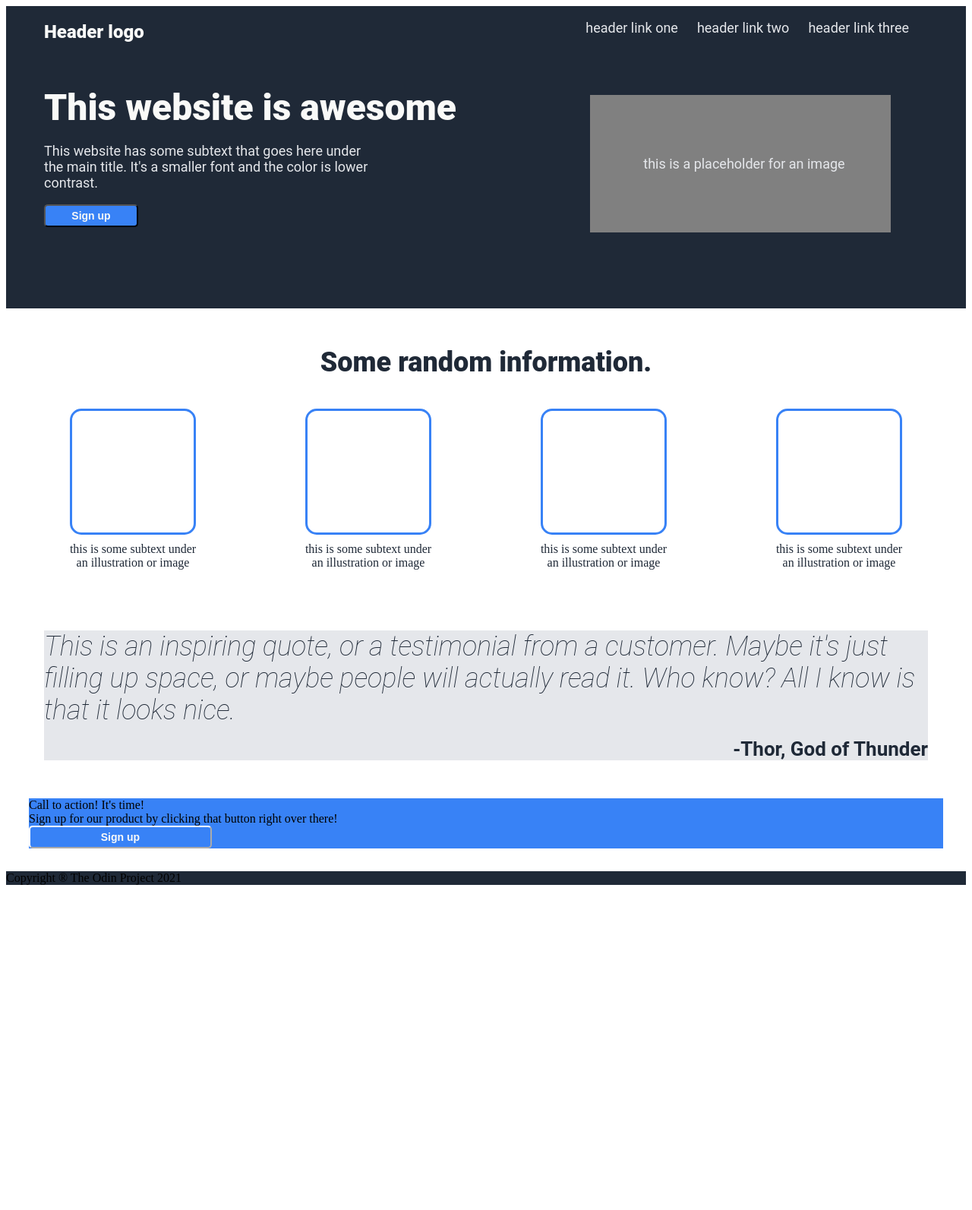
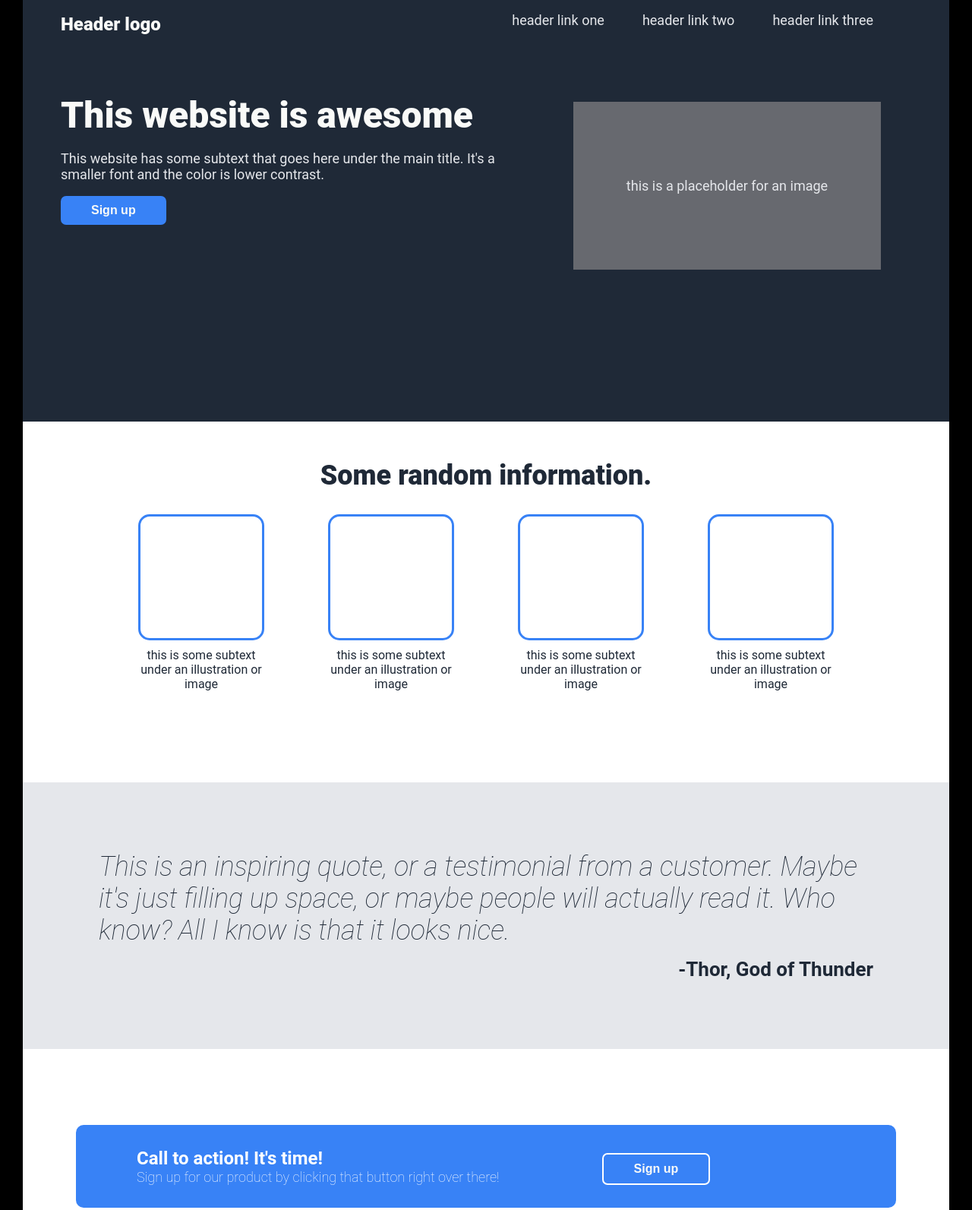
Before and after one commit to l0goff/landing_page, a plain HTML site: page index.html in a window 1280 px wide. Shown: the top 1593 px of the page at 76% size. Before the commit the page ends 1173 px from the top, so only its background shows below. Drawn offline with Linux system fonts and the light colour scheme.

Commit message:
very rough version of the landing page with lots of repetitions, issues and badly in need of a cleanup

```diff
--- a/index.html
+++ b/index.html
@@ -18,14 +18,14 @@
     </div>
 
     <div class="hero">
-        <div class="herotxt">
+        <div class="heroleft">
             <p class="heromaintxt">This website is awesome</p>
             <p class="heroscnd">This website has some subtext that goes here under the main title. It's a smaller font and the color is lower contrast.
             </p>
             <button class="signupbtn">Sign up</button>
         </div>
-        <div class="heroscnd">
-            <p class="boxtest">
+        <div class="heroright">
+            <p class="placeholder">
                 this is a placeholder for an image
             </p>
         </div>
@@ -59,11 +59,17 @@
         </span>
         <span class="quotesourcetxt">-Thor, God of Thunder</span>
     </div>
-    <div class="action">
-        <!-- another box, bigger this time -->
-        <span class="call">Call to action! It's time!</span>
-        <span class="subtext">Sign up for our product by clicking that button right over there!</span>
-        <button class="signupbtnwhite">Sign up</button>
+    <div class="callcontainer">
+        <div class="action">
+            <div class="calltext">
+                <!-- another box, bigger this time -->
+                <span class="call">Call to action! It's time!</span>
+                <span class="subtext">Sign up for our product by clicking that button right over there!</span>
+            </div>
+            <div class="callbutton">
+                <button class="signupbtnwhite">Sign up</button>
+            </div>
+        </div>
     </div>
 
     <div class="footer">
--- a/styles.css
+++ b/styles.css
@@ -7,90 +7,36 @@ from the image, i.e. fonts, and colors
    *border: 1px solid orange;
 }
 
-/* logofont (header) */
-.logotxt {
-    margin-left: 50px;
+/* general specs */
+
+body {
     font-family: Roboto, sans-serif;
-    color: #F9FAF8;
-    font-size: 24px;
-    font-weight: 900;
-    margin-top: 10px;
+    background-color: black;
+    display: flex;
+    flex-direction: column;
+    max-width: 1440px;
+    margin-left: 30px;
+    margin-right: 30px;
+    max-width: fit-content;
+    min-width: 480px;
 }
 
-/* font for hero-text */
-.heromaintxt {
-    margin-left: 50px
-    width: 70%;
-    font-family: Roboto, sans-serif;
-    color: #F9FAF8;
-    font-size: 48px;
-    font-weight: 900;
-    justify-content: flex-start;
-    margin-bottom: 0px;
-}
-
-.boxtest {
-    display: flex;
-    background-color: gray;
-    padding-top: 80px;
-    padding-bottom: 80px;
-    padding-left: 70px;
-    padding-right: 60px;
-    margin-right: 0px;
-    margin-top: 60px;
-    margin-bottom: 100px;
-
-}
-
-/* font for the information header (random info) */
-.infoheadertxt {
-    font-family: Roboto, sans-serif;
-    font-size: 36px;
-    font-weight: 900;
-    color: #1F2937;
-}
-
-/* font for the quote */
-.quotetxt {
-    font-family: Roboto, san-serif;
-    font-size: 36px;
-    font-weight: 200;
-    font-style: italic;
-    color: #1F2937;
-}
-
-/* font for the quote source (not given in template) */
-.quotesourcetxt {
-    font-family: Roboto, san-serif;
-    font-size: 26px;
-    font-weight: 700;
-    color: #1F2937;
-    text-align: right;
-    margin-top: 15px;
-}
-
-.bluebutton {
-    color: #3882F6;
-}
-
-
-/* now for the flex-box sections */
-
-body {
-    *display: flex;
-    *flex-direction: column;
-}
+/* header */
 
 .header {
     display: flex;
     background-color: #1F2937;
     justify-content: space-between;
     align-items: center;
+    margin: 0px;
+    margin-top: -10px;
+    padding-bottom: 20px;
 }
+
+/* links upper right */
 
 ul {
     display: flex;
-    font-family: Roboto, sans-serif;
     color: #E5E7EB;
     font-size: 18px;
     list-style: none;
@@ -99,62 +45,99 @@ ul {
 }
 
 li {
-    margin-right: 25px;
+    margin-right: 50px;
 }
 
 
+/* hero part */
+
 .hero {
-    display: inline-flex;
+    margin: 0px;
+    display: flex;
     background-color: #1F2937;
-    justify-content: space-between;
-
+    padding-bottom: 60px;
 }
 
-.herotxt {
+.heroleft {
+    width: 100%;
     margin-left: 50px;
-    display: flex;
-    flex-direction: column;
     justify-content: flex-start;
 }
 
-/* font for header links and secondary hero-text */
 .heroscnd {
-    display: flex;
-    width: 70%;
-    align-items: center;
-    justify-content: space-around;
-    font-family: Roboto, sans-serif;
     color: #E5E7EB;
     font-size: 18px;
 }
+
+.heroright {
+    display: flex;
+    width: 100%;
+    justify-content: space-around;
+    color: #E5E7EB;
+    font-size: 18px;
+}
+
+
+.logotxt {
+    margin-left: 50px;
+    color: #F9FAF8;
+    font-size: 24px;
+    font-weight: 900;
+    margin-top: 10px;
+}
+
+.heromaintxt {
+    margin-left: 50px
+    width: 70%;
+    color: #F9FAF8;
+    font-size: 48px;
+    font-weight: 900;
+    justify-content: flex-start;
+    margin-bottom: 0px;
+}
+
+
+.bluebutton {
+    color: #3882F6;
+    border-color: #3882F6;
+}
+
+.placeholder {
+    display: flex;
+    background-color: rgba(110, 112, 116, 0.918);
+    padding: 100px 70px;
+    margin: 10% 60px 140px;
+}
+
+
+/* "random information" part */
 
 .info {
     display: flex;
     flex-direction: column;
     flex-shrink: 1;
     flex-grow: 0;
-
     background-color: white;
-    justify-content: space-around;
     align-items: center;
-    margin-top: 50px;
+    padding-top: 50px;
+    padding-bottom: 70px;
+    margin: 0px;
 }
 
 .infoboxes{
+    flex-wrap: wrap;
     display: flex;
-    justify-content: center;
-    align-items: center;
+    padding: 50px;
+    padding-top: 20px;
     margin-top: 10px;
 }
 
 .textbox {
     width: 250px;
-    *border: 1px solid black;
     display: flex;
     flex-direction: column;
-    justify-content: center;
     align-items: center;
-    margin: 30px;
+    margin: 0px;
 }
 
 .box {
@@ -167,13 +150,33 @@ li {
 }
 
 .boxtext {
-    *border: 1px solid red;
     color:#1F2937;
     text-align: center;
     margin-left: 40px;
     margin-right: 40px;
     margin-top: 10px;
+}
 
+.infoheadertxt, .quotetxt {
+    font-size: 36px;
+    font-weight: 900;
+    color: #1F2937;
+}
+
+/* quote section */
+
+.quotetxt {
+    font-weight: 200;
+    font-style: italic;
+}
+
+/* font for the quote source (not given in template) */
+.quotesourcetxt {
+    font-size: 26px;
+    font-weight: 700;
+    color: #1F2937;
+    text-align: right;
+    margin-top: 15px;
 }
 
 .quote {
@@ -181,40 +184,81 @@ li {
     display: flex;
     flex-direction: column;
     background-color: #E5E7EB;
+    margin: 0 0;
+    padding: 90px 100px;
+}
+
+/* call to action */
+
+.callcontainer {
+    background-color: white;
+    padding: 20px;
+    padding-top: 50px;
 }
 
 .action {
     display: flex;
+    flex-direction: row;
+    border-radius: 10px;
+    background-color: #3882F6;
+    margin: 50px 50px;
+    padding: 30px 80px;
+}
+
+.calltext {
+    display: flex;
     flex-direction: column;
-    background-color: #3882F6;
-    border-color: white;
-    /* either this way or with a box */
-    margin: 30px;
+}
+
+.calltext, .call, .subtext {
+    margin: 0;
+    color: white;
+    text-align: left;
 }
 
 .call {
-
+    font-size: 24px;
+    font-weight: 700;
 }
 
-.footer {
+.subtext {
+    font-size: 18px;
+    font-weight: 200;
+}
+
+.callbutton {
     display: flex;
-    background-color: #1F2937;
+    flex: 0 0 auto;
+    align-items: flex-end;
+    padding-left: 135px;
+    padding-right: 20px;
+    margin-right: 0px;
 }
 
 .signupbtn, .signupbtnwhite {
     background-color:#3882F6;
     color: #F9FAF8;
-    font-size: 14px;
+    font-size: 16px;
     font-weight: 900;
-    border-radius: 5px;
-    width: 20%;
-    padding: 5px;
-
+    border: none;
+    border-radius: 7px;
+    align-items:flex-end;
+    justify-content: flex-end;
+    padding: 10px 40px;
 }
 
 .signupbtnwhite {
-    border-color: white;
-    border-width: 2px;
-    font-color: #F9FAF8
-    font-size: 18px;
+    border: 2px solid white;
+    font-size: 16px;
 }
+
+/* footer */
+
+.footer {
+    display: flex;
+    background-color: #1F2937;
+    justify-content: center;
+    align-items: center;
+    padding: 30px;
+    margin: 0;
+}
```
